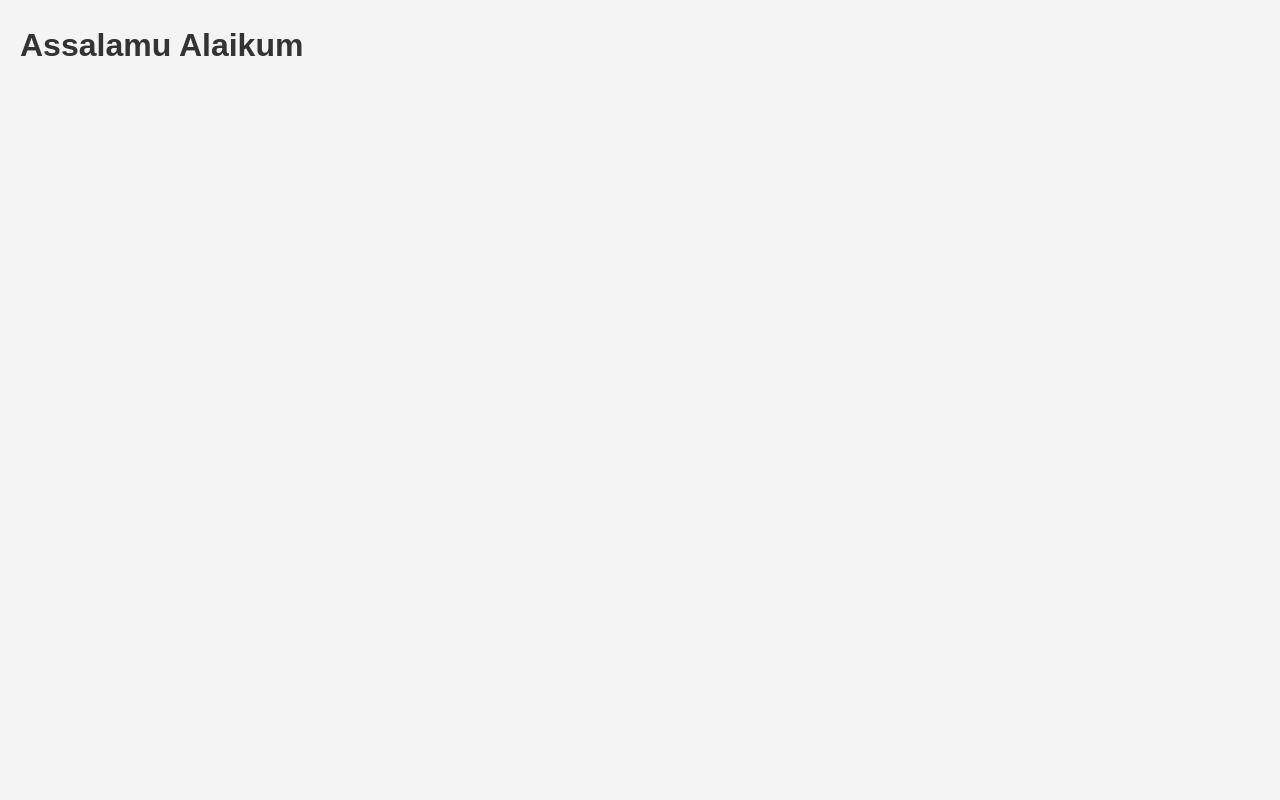
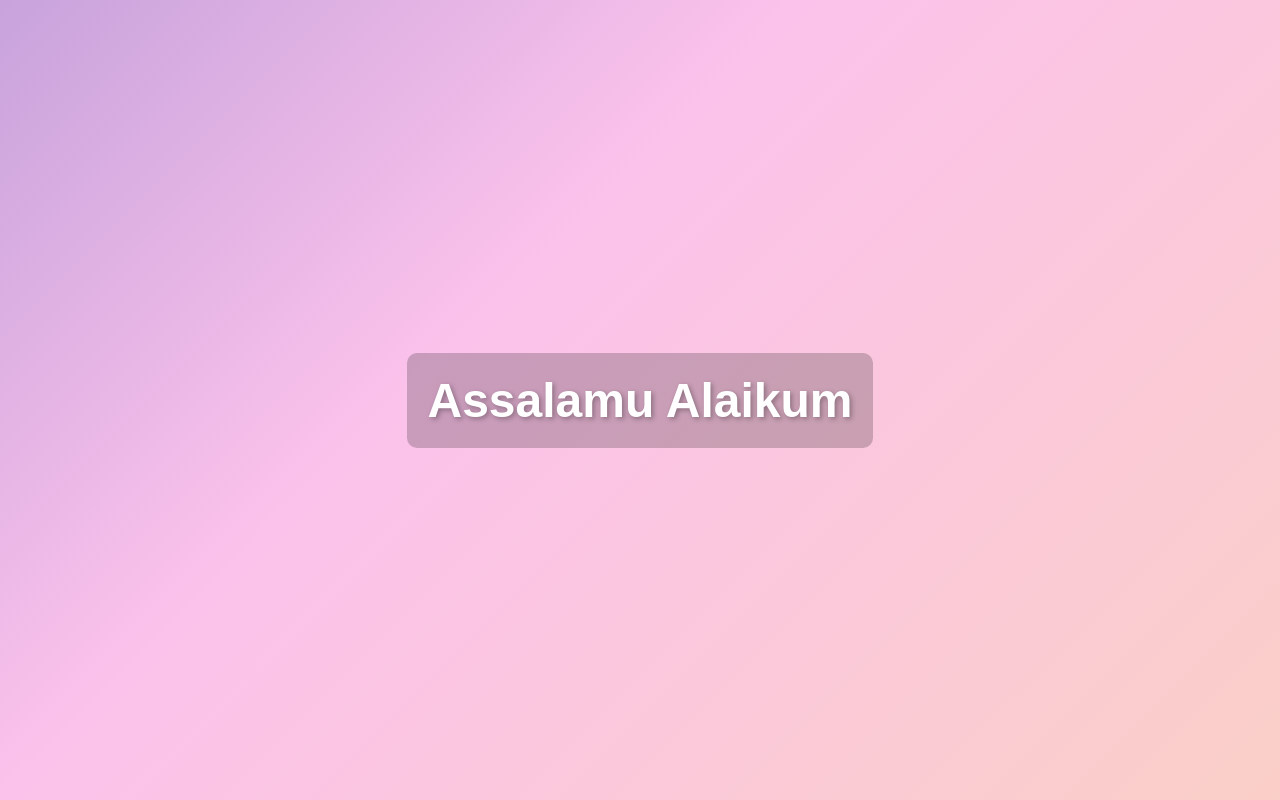
Before and after one commit to abdullah09c/demo, a plain HTML site: page index.html in a window 1280 px wide. Drawn offline with Linux system fonts and the light colour scheme.

Commit message:
updated design

```diff
--- a/index.html
+++ b/index.html
@@ -1,11 +1,16 @@
 <!DOCTYPE html>
 <html lang="en">
+
 <head>
     <title>INDEX</title>
     <link rel="stylesheet" href="style.css">
 </head>
+
 <body>
+    <div>
         <h1>Assalamu Alaikum</h1>
+    </div>
     <script src="script.js"></script>
 </body>
+
 </html>
--- a/style.css
+++ b/style.css
@@ -5,20 +5,44 @@
     box-sizing: border-box;
 }
 
-/* Body styling */
+/* Body styling with a vibrant gradient background */
 body {
     font-family: Arial, sans-serif;
-    background-color: #f4f4f4;
-    color: #333;
-    line-height: 1.6;
-    padding: 20px;
+    background: linear-gradient(135deg, #ff9a9e, #fad0c4, #fbc2eb, #a18cd1, #fbc2eb, #fad0c4, #ff9a9e);
+    background-size: 400% 400%;
+    animation: gradientAnimation 15s ease infinite;
+    color: #fff;
+    height: 100vh;
+    display: flex;
+    justify-content: center;
+    align-items: center;
+    text-align: center;
+    margin: 0;
+}
+
+/* Keyframes for gradient animation */
+@keyframes gradientAnimation {
+    0% {
+        background-position: 0% 50%;
+    }
+    50% {
+        background-position: 100% 50%;
+    }
+    100% {
+        background-position: 0% 50%;
+    }
 }
 
 /* Styling for the div */
 div {
-    background-color: green;
-    color: white;
-    padding: 10px;
-    text-align: center;
-    border-radius: 5px;
+    padding: 20px;
+    border-radius: 10px;
+    background: rgba(0, 0, 0, 0.2); /* Slight transparency for contrast */
 }
+
+/* Center the h1 */
+h1 {
+    font-size: 3rem;
+    font-weight: bold;
+    text-shadow: 2px 2px 5px rgba(0, 0, 0, 0.3);
+}
```
Lines whose indentation alone changed are shown as unchanged.
